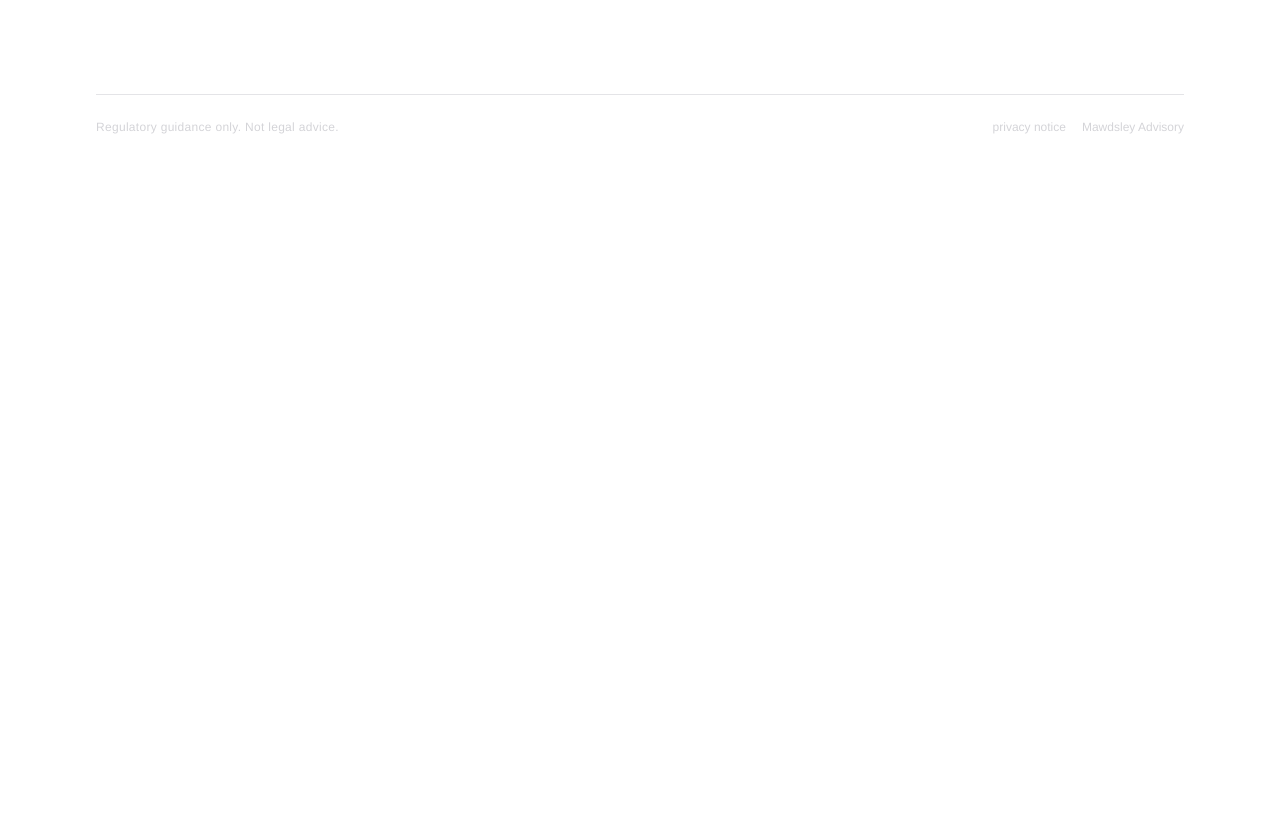
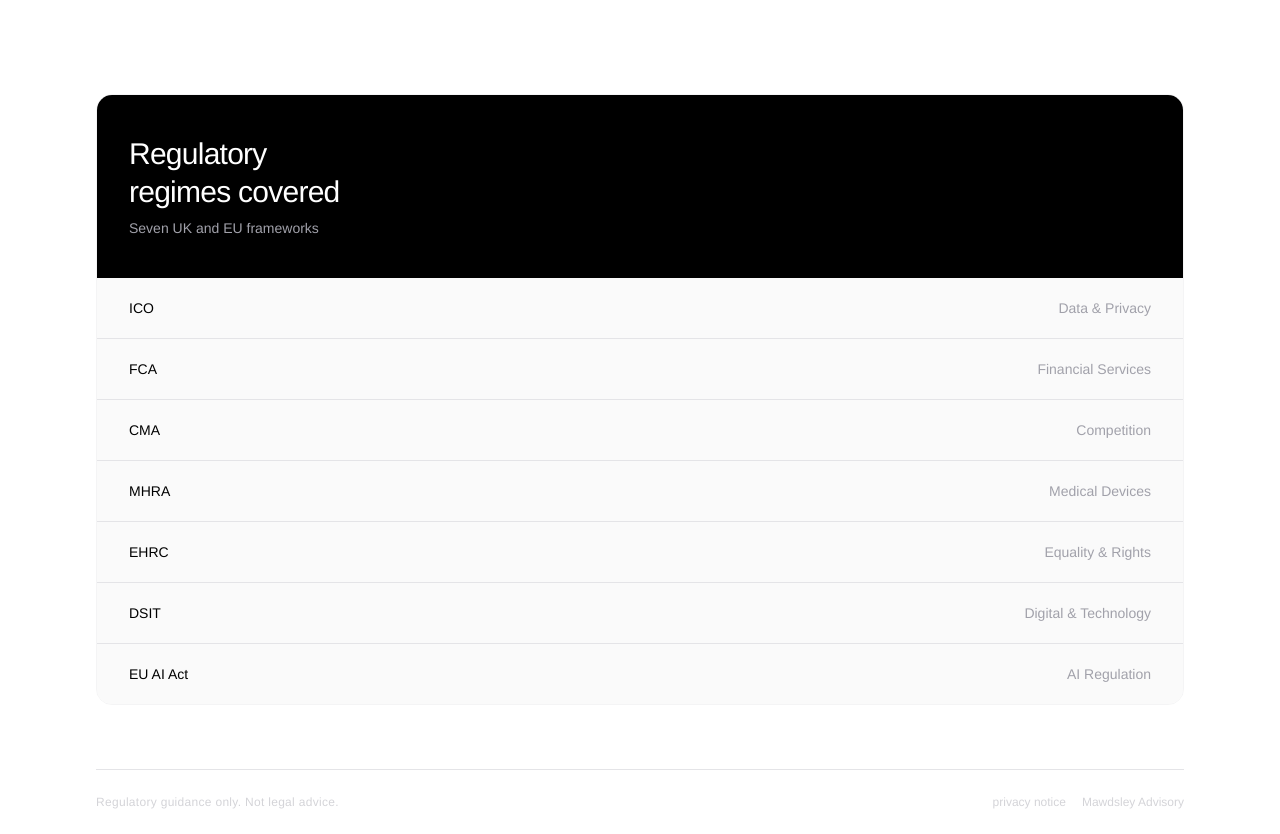
Before and after one commit to alistairmawdsley1-ctrl/audit-ready, a Next.js app: page / in a window 1280 px wide. Shown: the part 897-1731 px from the top of the page. Before the commit the page ends 1056 px from the top, so only its background shows below. Built offline with nearby package versions, Linux system fonts and the light colour scheme; a web font is replaced by a local one.

Commit message:
regs module

```diff
--- a/pages/index.js
+++ b/pages/index.js
@@ -83,7 +83,7 @@
           className="w-full border-0 border-b border-zinc-300 px-0 py-3 text-base text-black placeholder-zinc-300 focus:outline-none focus:border-black resize-none bg-transparent transition-colors duration-200"
           disabled={isLoading}
         />
-        <div className="flex items-center justify-end mt-8">
+        <div className="flex items-center justify-between mt-8">
           <button
             type="submit"
             disabled={!answer.trim() || isLoading}
@@ -295,6 +295,30 @@
         </div>
       </div>
 
+      {/* Regulatory regimes covered */}
+      <div className="rounded-2xl overflow-hidden mb-16 border border-zinc-100">
+        <div className="bg-black px-8 py-10">
+          <h2 className="text-3xl font-normal text-white tracking-tight leading-tight mb-2">Regulatory<br />regimes covered</h2>
+          <p className="text-sm text-zinc-400">Seven UK and EU frameworks</p>
+        </div>
+        <div className="bg-zinc-50">
+          {[
+            { name: "ICO", category: "Data & Privacy" },
+            { name: "FCA", category: "Financial Services" },
+            { name: "CMA", category: "Competition" },
+            { name: "MHRA", category: "Medical Devices" },
+            { name: "EHRC", category: "Equality & Rights" },
+            { name: "DSIT", category: "Digital & Technology" },
+            { name: "EU AI Act", category: "AI Regulation" },
+          ].map((r, i, arr) => (
+            <div key={r.name} className={`flex items-center justify-between px-8 py-5 ${i < arr.length - 1 ? "border-b border-zinc-200" : ""}`}>
+              <span className="text-sm font-medium text-black">{r.name}</span>
+              <span className="text-sm text-zinc-400">{r.category}</span>
+            </div>
+          ))}
+        </div>
+      </div>
+
       {/* Footer */}
       <div className="border-t border-zinc-200 py-6 flex items-center justify-between flex-wrap gap-2">
         <p className="text-xs text-zinc-300 tracking-wide">Regulatory guidance only. Not legal advice.</p>
```
